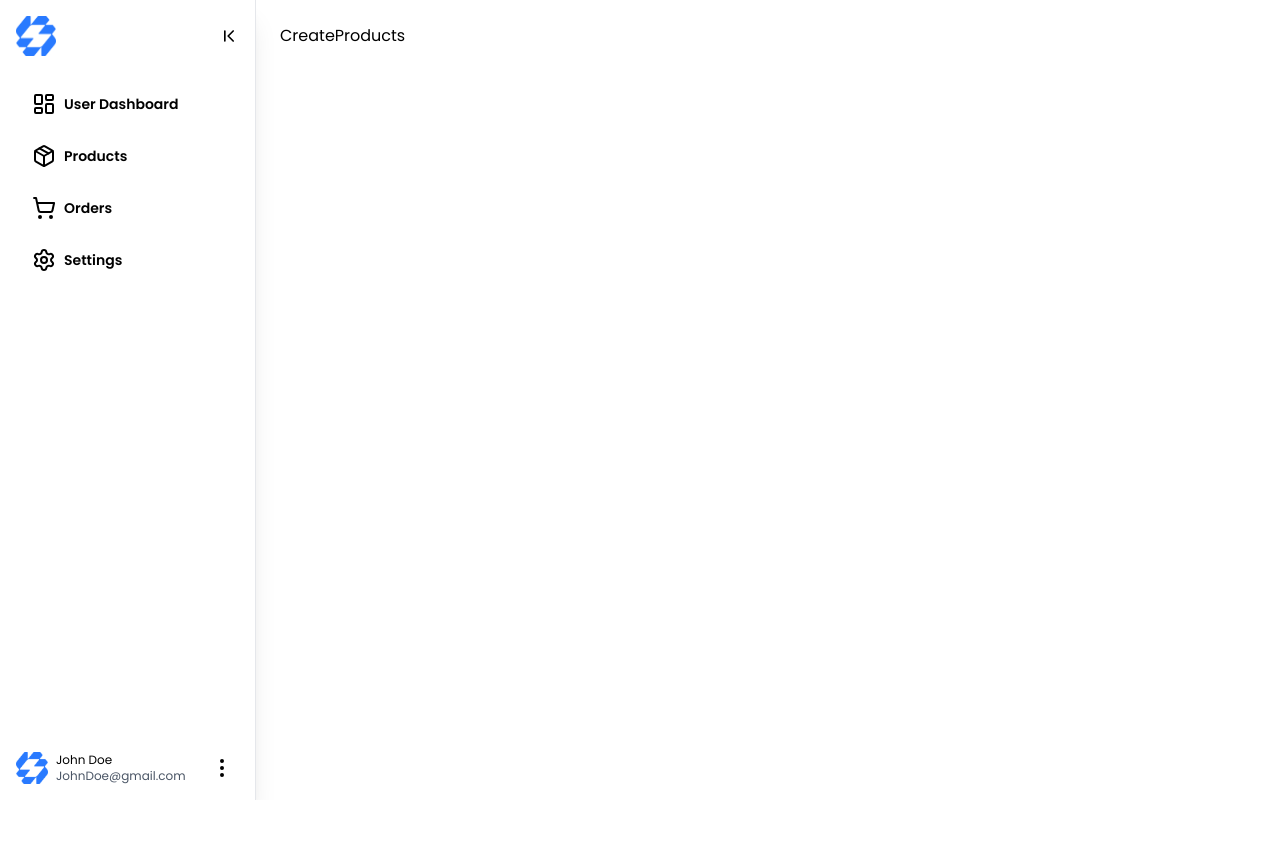
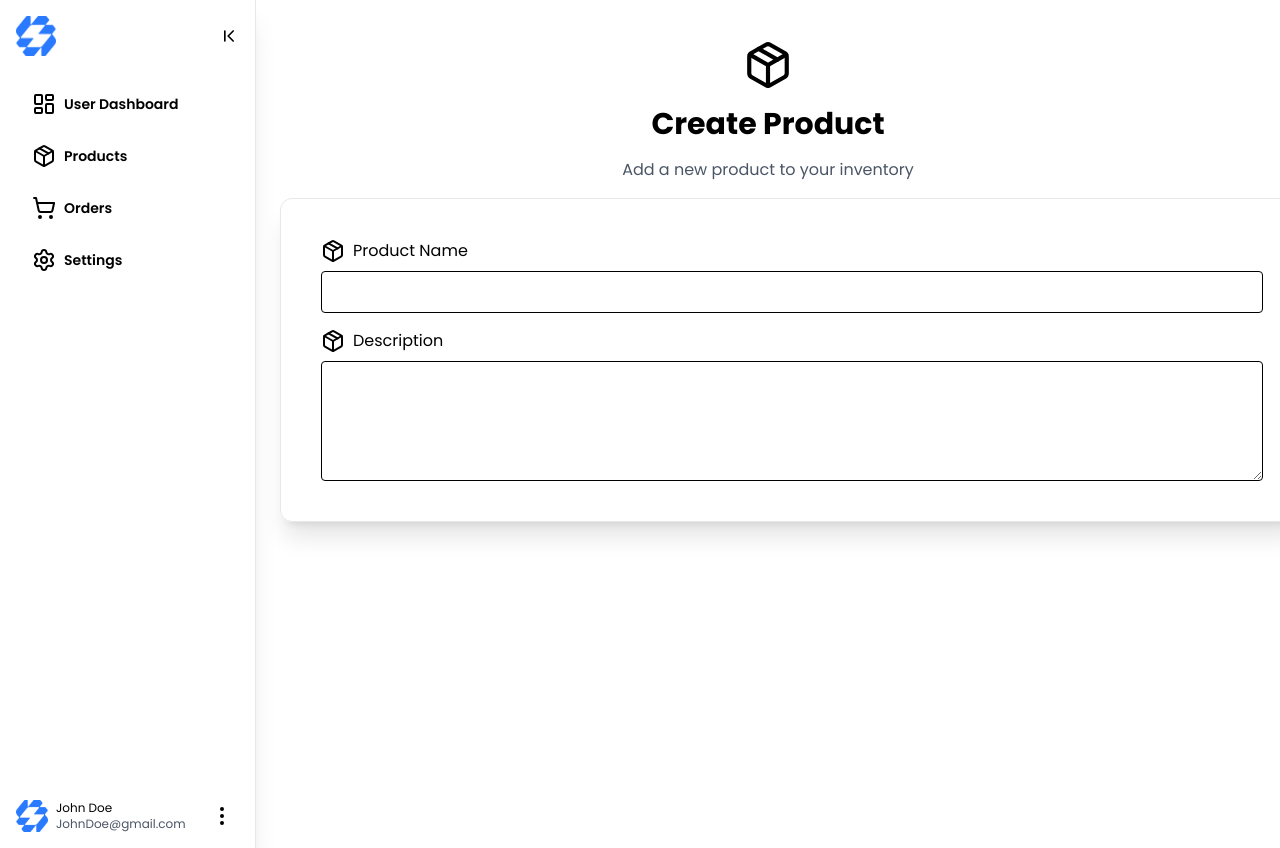
Before and after one commit to paedDev/RBAC-MERN-Stack, a React app in the folder frontend/: page /create-products in a window 1280 px wide. Before the commit the page ends 800 px from the top, so only its background shows below. Built offline with nearby package versions, Linux system fonts and the light colour scheme; no server answers; sample sign-in values are in the browser's storage; the HTML template or start-up script is replaced by a standard one; a web font is replaced by a local one.

Commit message:
create product in admin

```diff
--- a/frontend/src/pages/Auth/CreateProducts.jsx
+++ b/frontend/src/pages/Auth/CreateProducts.jsx
@@ -1,8 +1,38 @@
 import React from 'react';
-
+import { Package } from "lucide-react";
 const CreateProducts = () => {
   return (
-    <div>CreateProducts</div>
+    <section className=' min-h-screen flex items-center flex-col py-4  '>
+      <div className='space-y-4 flex items-center flex-col'>
+        <Package size={50} />
+        <h2 className='lg:text-3xl text-2xl font-bold'>Create Product</h2>
+        <p className='text-gray-600'>Add a new product to your inventory </p>
+      </div>
+      <form action="" className='h-full border w-5xl mx-auto mt-4 rounded-xl shadow-xl border-gray-200 p-10  space-y-4'>
+
+        <div className='flex flex-col space-y-2'>
+          <div className='flex space-x-2'>
+            <Package />
+            <label htmlFor="name">Product Name</label>
+          </div>
+          <input type="text" className='border rounded p-2' name='name'
+            id='name' />
+        </div>
+
+
+        <div className='flex flex-col space-y-2'>
+          <div className='flex space-x-2'>
+            <Package />
+            <label htmlFor="description">Description</label>
+          </div>
+          <textarea type="text" className='border rounded p-2 min-h-30' name='description'
+            id='description' />
+        </div>
+
+      </form>
+
+
+    </section>
   );
 };
 
```
